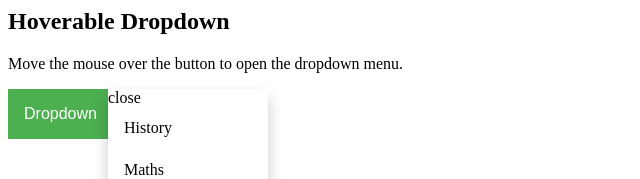
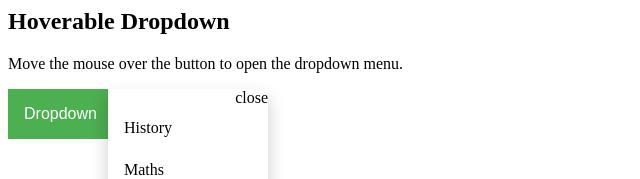
Before and after one commit to k9winheit/CustomDropDownList, an Angular app: page / in a window 1280 px wide. Both pictures are taken after a click on the button "Dropdown". Shown: the top 179 px of the page, without its empty margins (0-640 px from the left). Built offline with nearby package versions, Linux system fonts and the light colour scheme.

Commit message:
3 files modified

```diff
--- a/src/app/app.component.css
+++ b/src/app/app.component.css
@@ -13,6 +13,7 @@
 
 .dropdown-content {
   /* display: none; */
+
   position: absolute;
   background-color: white;
   min-width: 160px;
@@ -20,6 +21,7 @@
   left: 12.5vh;
   top: 0vh;
   z-index: 100;
+  transition: all 300ms cubic-bezier(0.190, 1.000, 0.560, 1.000);
 }
 
 .dropdown-content a {
--- a/src/app/app.component.html
+++ b/src/app/app.component.html
@@ -4,7 +4,7 @@
 <div class="dropdown">
 	<button class="dropbtn" (click)="openMenu()">Dropdown</button>
 	<div class="dropdown-content" [ngStyle]="{'display':isMenuOpened == false ? 'none' : 'block' }">
-		<div>
+		<div style="text-align:right;cursor:pointer;" (click)="closeMenu()">
 			close
 		</div>
 		<a href="#">History</a>
--- a/src/app/app.component.ts
+++ b/src/app/app.component.ts
@@ -12,4 +12,7 @@ export class AppComponent {
   openMenu() {
     this.isMenuOpened = true;
   }
+  closeMenu() {
+    this.isMenuOpened = false;
+  }
 }
```
